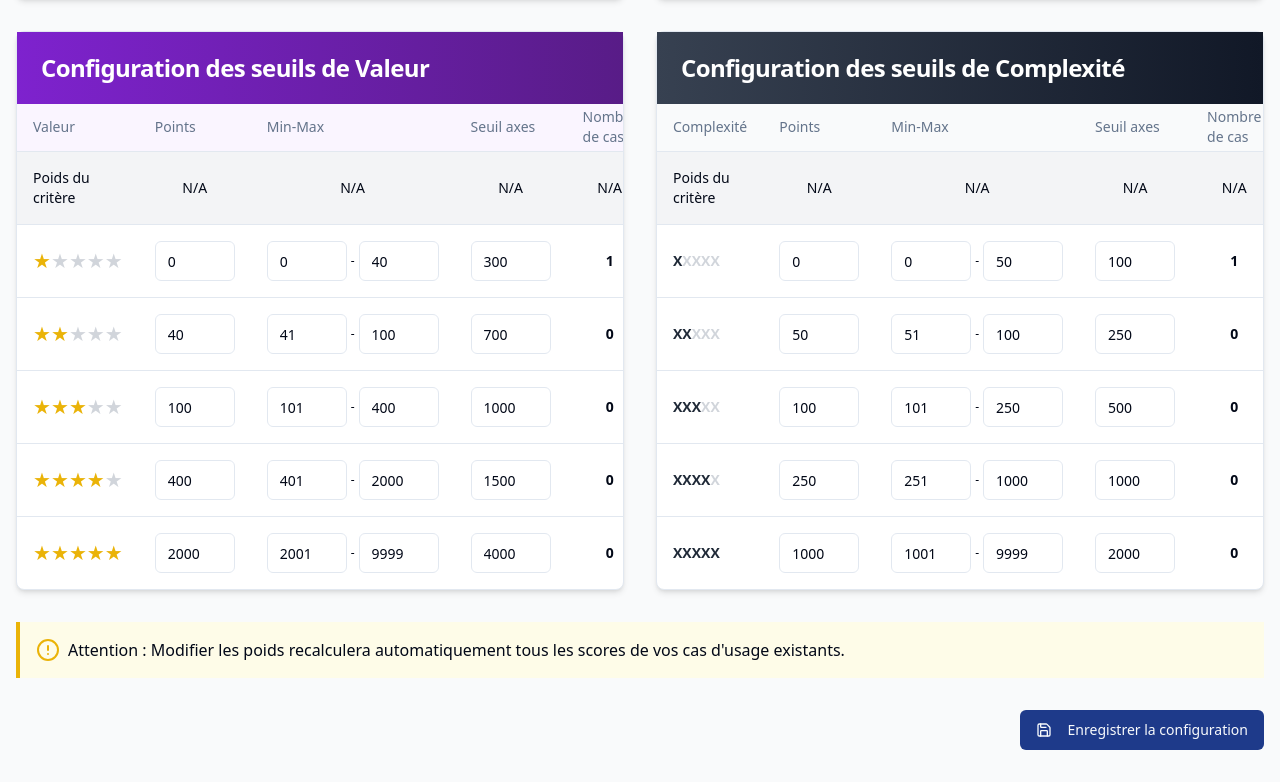
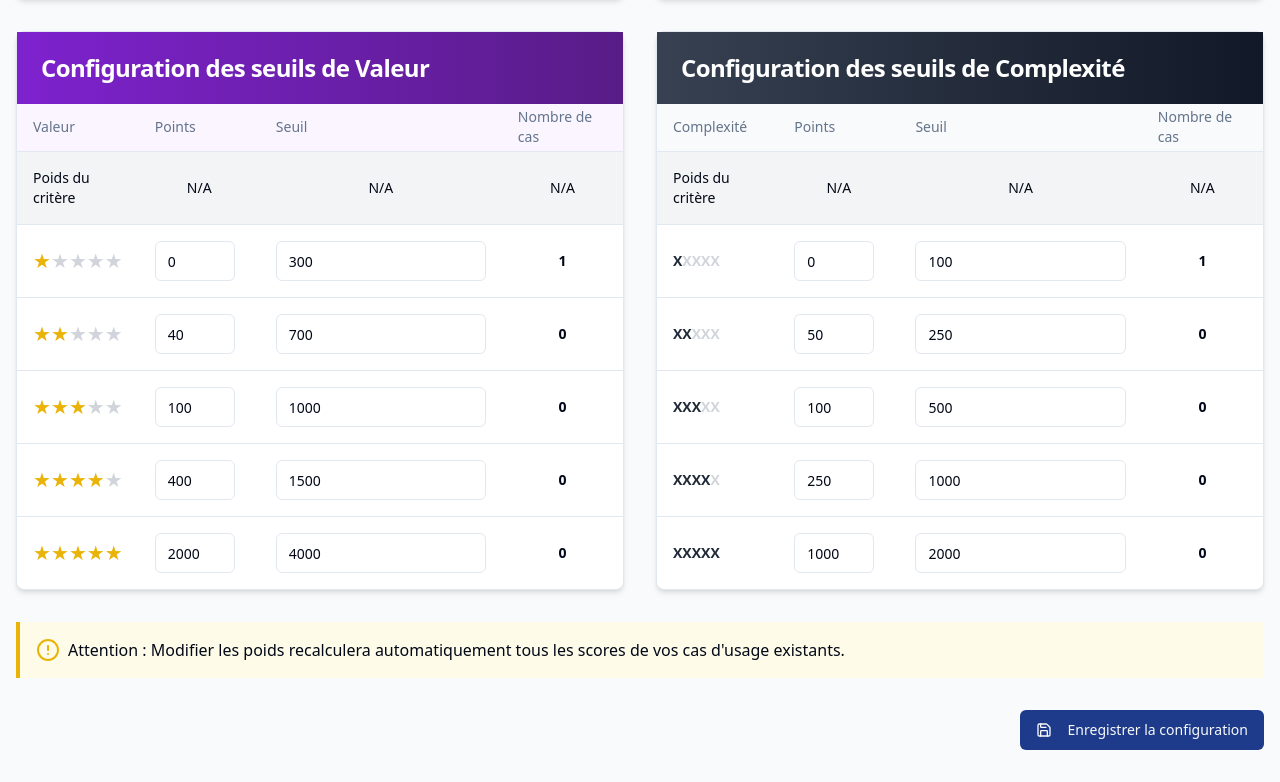
Before and after one commit to rhanka/top-ai-ideas, a React (Vite) app: page /matrice in a window 1280 px wide. Shown: the part 772-1554 px from the top of the page. Built offline with nearby package versions, Linux system fonts and the light colour scheme.

Commit message:
Remove min/max configuration
Remove the min/max configuration from the threshold settings.

```diff
--- a/src/pages/Matrix.tsx
+++ b/src/pages/Matrix.tsx
@@ -1,4 +1,3 @@
-
 import React, { useState, useEffect } from "react";
 import { useAppContext } from "@/context/AppContext";
 import { Button } from "@/components/ui/button";
@@ -448,15 +447,13 @@ const Matrix: React.FC = () => {
                 <TableRow>
                   <TableHead className="w-1/5">Valeur</TableHead>
                   <TableHead className="w-1/5">Points</TableHead>
-                  <TableHead className="w-1/5">Min-Max</TableHead>
-                  <TableHead className="w-1/5">Seuil axes</TableHead>
+                  <TableHead className="w-2/5">Seuil</TableHead>
                   <TableHead className="w-1/5">Nombre de cas</TableHead>
                 </TableRow>
               </TableHeader>
               <TableBody>
                 <TableRow className="bg-gray-100">
                   <TableCell className="font-medium">Poids du critère</TableCell>
-                  <TableCell className="text-center">N/A</TableCell>
                   <TableCell className="text-center">N/A</TableCell>
                   <TableCell className="text-center">N/A</TableCell>
                   <TableCell className="text-center">N/A</TableCell>
@@ -474,29 +471,12 @@ const Matrix: React.FC = () => {
                         className="w-20"
                       />
                     </TableCell>
-                    <TableCell className="text-xs">
-                      <div className="flex gap-1 items-center">
-                        <Input
-                          type="number"
-                          value={threshold.min}
-                          onChange={(e) => handleThresholdChange(true, threshold.level, "min", parseInt(e.target.value))}
-                          className="w-20 text-xs"
-                        />
-                        <span>-</span>
-                        <Input
-                          type="number"
-                          value={threshold.max === Infinity ? 9999 : threshold.max}
-                          onChange={(e) => handleThresholdChange(true, threshold.level, "max", parseInt(e.target.value) === 9999 ? Infinity : parseInt(e.target.value))}
-                          className="w-20 text-xs"
-                        />
-                      </div>
-                    </TableCell>
                     <TableCell>
                       <Input
                         type="number"
                         value={threshold.threshold}
                         onChange={(e) => handleThresholdChange(true, threshold.level, "threshold", parseInt(e.target.value))}
-                        className="w-20"
+                        className="w-full"
                       />
                     </TableCell>
                     <TableCell className="text-center font-semibold">
@@ -520,15 +500,13 @@ const Matrix: React.FC = () => {
                 <TableRow>
                   <TableHead className="w-1/5">Complexité</TableHead>
                   <TableHead className="w-1/5">Points</TableHead>
-                  <TableHead className="w-1/5">Min-Max</TableHead>
-                  <TableHead className="w-1/5">Seuil axes</TableHead>
+                  <TableHead className="w-2/5">Seuil</TableHead>
                   <TableHead className="w-1/5">Nombre de cas</TableHead>
                 </TableRow>
               </TableHeader>
               <TableBody>
                 <TableRow className="bg-gray-100">
                   <TableCell className="font-medium">Poids du critère</TableCell>
-                  <TableCell className="text-center">N/A</TableCell>
                   <TableCell className="text-center">N/A</TableCell>
                   <TableCell className="text-center">N/A</TableCell>
                   <TableCell className="text-center">N/A</TableCell>
@@ -546,29 +524,12 @@ const Matrix: React.FC = () => {
                         className="w-20"
                       />
                     </TableCell>
-                    <TableCell className="text-xs">
-                      <div className="flex gap-1 items-center">
-                        <Input
-                          type="number"
-                          value={threshold.min}
-                          onChange={(e) => handleThresholdChange(false, threshold.level, "min", parseInt(e.target.value))}
-                          className="w-20 text-xs"
-                        />
-                        <span>-</span>
-                        <Input
-                          type="number"
-                          value={threshold.max === Infinity ? 9999 : threshold.max}
-                          onChange={(e) => handleThresholdChange(false, threshold.level, "max", parseInt(e.target.value) === 9999 ? Infinity : parseInt(e.target.value))}
-                          className="w-20 text-xs"
-                        />
-                      </div>
-                    </TableCell>
                     <TableCell>
                       <Input
                         type="number"
                         value={threshold.threshold}
                         onChange={(e) => handleThresholdChange(false, threshold.level, "threshold", parseInt(e.target.value))}
-                        className="w-20"
+                        className="w-full"
                       />
                     </TableCell>
                     <TableCell className="text-center font-semibold">
```
